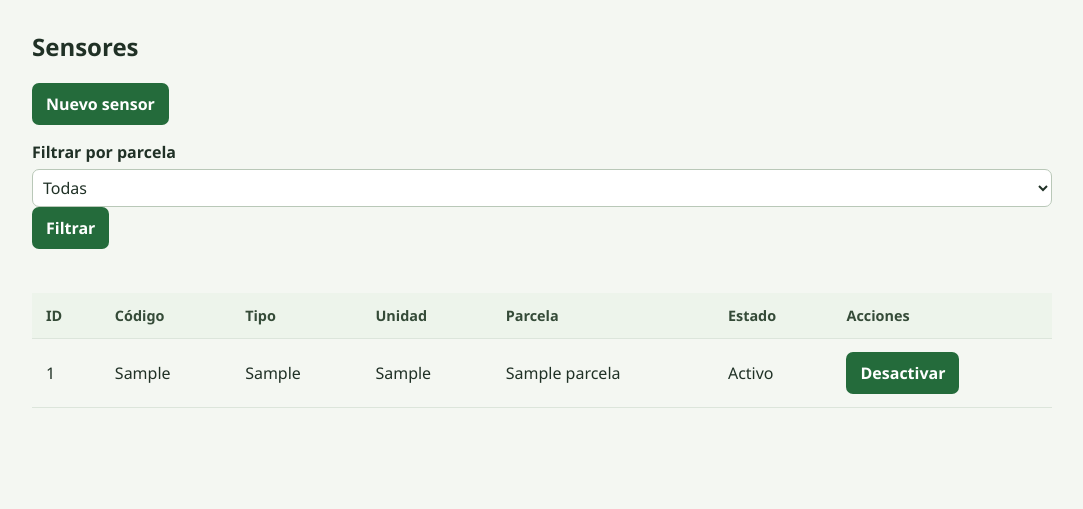
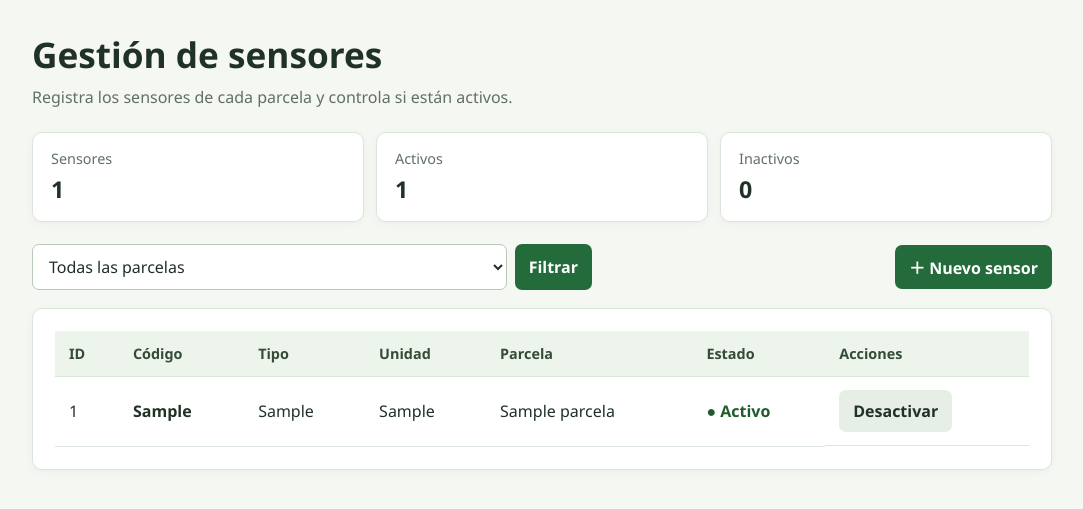
Before and after one commit to Danny-Andy/monitoreo-agricultura-precision, a Flask app: page /sensores/ in a window 1280 px wide. Shown: the part 52-561 px from the top of the page, without its empty margins (98-1181 px from the left). Run offline with Flask 3, Linux system fonts and the light colour scheme; tables that the repository leaves empty hold one stand-in row (values such as "Sample post").

Commit message:
Mejora el diseño de las pantallas de sensores

```diff
--- a/src/templates/sensores/lista.html
+++ b/src/templates/sensores/lista.html
@@ -1,45 +1,71 @@
 {% extends "base.html" %}
+{% block titulo %}Sensores · Monitoreo agrícola{% endblock %}
 {% block contenido %}
-<h2>Sensores</h2>
-<a class="boton" href="{{ url_for('sensores.crear') }}">Nuevo sensor</a>
-<form method="get" style="margin-top:12px">
-    <label>Filtrar por parcela</label>
-    <select name="parcela" style="padding:6px">
-        <option value="">Todas</option>
+<h1>Gestión de sensores</h1>
+<p class="subtitulo">Registra los sensores de cada parcela y controla si están activos.</p>
+
+<section class="resumen" aria-label="Resumen de sensores">
+    <article class="tarjeta"><span>Sensores</span><strong>{{ sensores|length }}</strong></article>
+    <article class="tarjeta"><span>Activos</span><strong>{{ sensores|selectattr('activo')|list|length }}</strong></article>
+    <article class="tarjeta"><span>Inactivos</span><strong>{{ sensores|rejectattr('activo')|list|length }}</strong></article>
+</section>
+
+<div class="barra">
+    <form class="busqueda" method="get" action="{{ url_for('sensores.listar') }}">
+        <select name="parcela" aria-label="Filtrar por parcela">
+            <option value="">Todas las parcelas</option>
             {% for p in parcelas %}
             <option value="{{ p.id }}" {% if id_parcela|string == p.id|string %}selected{% endif %}>{{ p.nombre }}</option>
             {% endfor %}
         </select>
         <button type="submit">Filtrar</button>
+        {% if id_parcela %}<a class="boton secundario" href="{{ url_for('sensores.listar') }}">Limpiar</a>{% endif %}
     </form>
-<br><br>
+    <a class="boton" href="{{ url_for('sensores.crear') }}">＋ Nuevo sensor</a>
+</div>
+
+<section class="panel">
     {% if sensores %}
+    <div class="tabla-contenedor">
         <table>
-    <tr>
-        <th>ID</th><th>Código</th><th>Tipo</th>
-        <th>Unidad</th><th>Parcela</th><th>Estado</th><th>Acciones</th>
-    </tr>
+            <thead>
+                <tr><th scope="col">ID</th><th scope="col">Código</th><th scope="col">Tipo</th>
+                    <th scope="col">Unidad</th><th scope="col">Parcela</th>
+                    <th scope="col">Estado</th><th scope="col">Acciones</th></tr>
+            </thead>
+            <tbody>
                 {% for s in sensores %}
                 <tr>
                     <td>{{ s.id }}</td>
-        <td>{{ s.codigo }}</td>
+                    <td><strong>{{ s.codigo }}</strong></td>
                     <td>{{ s.tipo }}</td>
                     <td>{{ s.unidad }}</td>
                     <td>{{ s.parcela }}</td>
-        <td>{{ "Activo" if s.activo else "Inactivo" }}</td>
                     <td>
-            <form action="{{ url_for('sensores.cambiar_estado', id_sensor=s.id) }}"
-                  method="post" style="display:inline">
-                <button type="submit">{{ "Desactivar" if s.activo else "Activar" }}</button>
+                        {% if s.activo %}
+                        <span style="color:#1e5c2d; font-weight:700;">● Activo</span>
+                        {% else %}
+                        <span style="color:#842c2c; font-weight:700;">● Inactivo</span>
+                        {% endif %}
+                    </td>
+                    <td class="acciones">
+                        <form action="{{ url_for('sensores.cambiar_estado', id_sensor=s.id) }}" method="post">
+                            <button type="submit" {% if s.activo %}class="secundario"{% endif %}>{{ "Desactivar" if s.activo else "Activar" }}</button>
                         </form>
                     </td>
                 </tr>
                 {% endfor %}
+            </tbody>
         </table>
+    </div>
+    {% elif id_parcela %}
+    <div class="vacio"><strong>Esta parcela no tiene sensores registrados.</strong>
+        <p>Registra uno o revisa otra parcela.</p>
+        <a class="boton secundario" href="{{ url_for('sensores.listar') }}">Ver todos los sensores</a></div>
     {% else %}
-<p>No hay sensores registrados.</p>{% if id_parcela %}
-<p>Esta parcela no tiene sensores registrados.</p>
-{% else %}
-<p>No hay sensores registrados.</p>
-{% endif %}{% endif %}
+    <div class="vacio"><strong>No hay sensores registrados.</strong>
+        <p>Registra el primero para comenzar.</p>
+        <a class="boton" href="{{ url_for('sensores.crear') }}">Registrar sensor</a></div>
+    {% endif %}
+</section>
 {% endblock %}
```
Also changed, not shown: src/templates/sensores/formulario.html (+23 -9 lines). Lines whose indentation alone changed are shown as unchanged.
